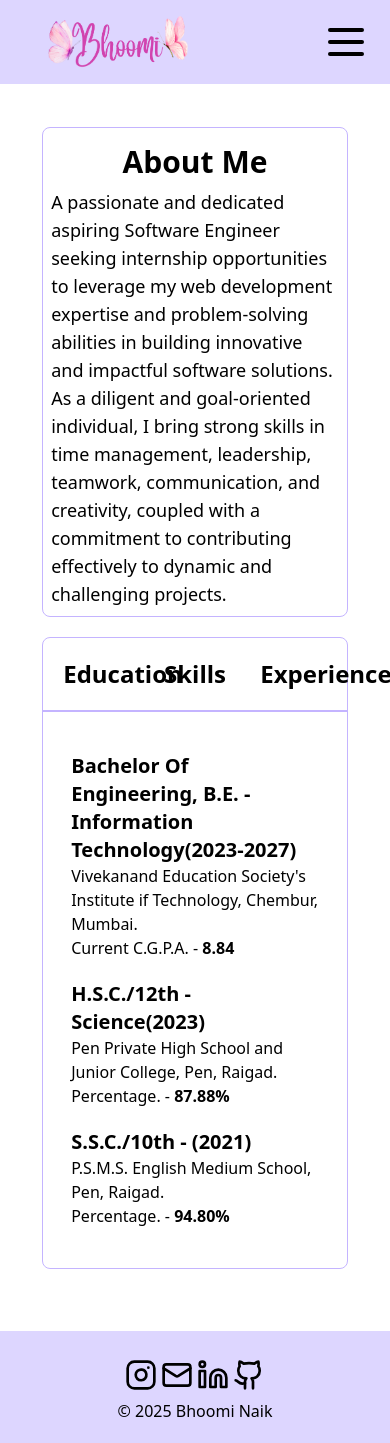
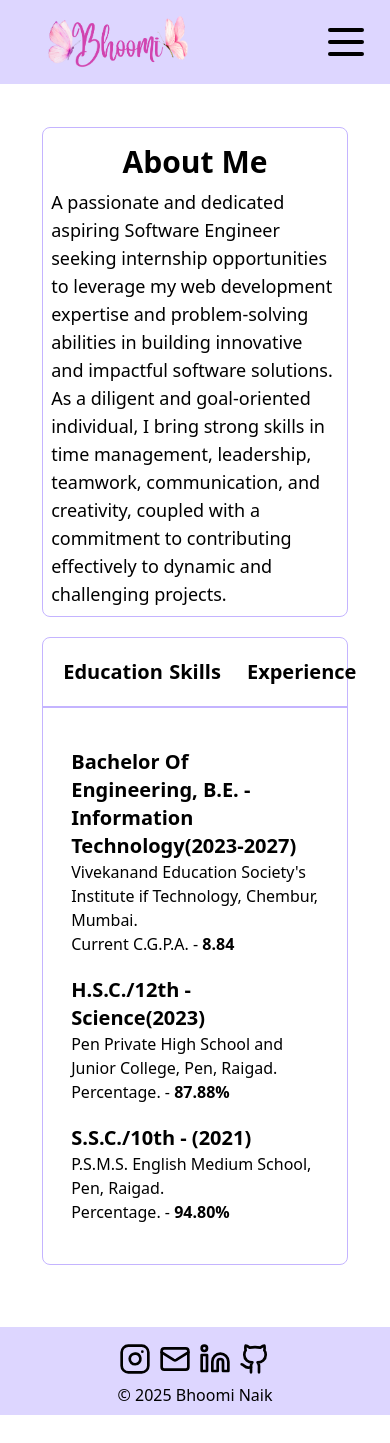
Before and after one commit to bhoominaik16/React_Portfolio, a React (Vite) app in the folder Portfolio/: page /Pages/About in a window 390 px wide. After the commit the page ends 1415 px from the top, so only its background shows below. Built offline with nearby package versions, Linux system fonts and the light colour scheme.

Commit message:
About Changes

```diff
--- a/Portfolio/src/Components/Footer.jsx
+++ b/Portfolio/src/Components/Footer.jsx
@@ -4,8 +4,8 @@ import { Instagram, Mail, Linkedin, Github } from 'lucide-react';
 
     return(
     <footer>
-        <div className='h-auto bg-violet-200 place-items-center p-5 '>
-            <div className='md:w-[20vw] grid grid-cols-4 gap-1  text-center place-items-center m-2'>
+        <div className='h-auto bg-violet-200 place-items-center p-2'>
+            <div className='md:w-[20vw] grid grid-cols-4 gap-2  text-center place-items-center m-2'>
                 <a href='https://www.instagram.com/bhoomi_naik16/' target='_blank'><Instagram size={32} /></a>
                 <a href="mailto:bhoominaik16@gmail.com" target="_blank" rel="noopener noreferrer"><Mail size={32} /></a>
                 <a href="https://www.linkedin.com/in/bhoomi-naik-4a84222a2/" target='_blank'><Linkedin size={32} /></a>
--- a/Portfolio/src/Pages/About.jsx
+++ b/Portfolio/src/Pages/About.jsx
@@ -16,7 +16,7 @@ function About(){
                 </p>
             </div>
             <div className="grid md:grid-cols-6 md:min-h-[50vh] border border-violet-300 rounded-lg place-items-center md:w-[70vw] mx-auto my-5">
-                <div className=" md:col-span-2 w-full p-5 grid grid-cols-3 md:grid-cols-1 gap-8 text-2xl font-semibold">
+                <div className=" md:col-span-2 w-full p-5 grid grid-cols-3 md:grid-cols-1 gap-3 md:gap-8 text-xl md:text-2xl font-semibold">
                     <button className="cursor-pointer hover:text-3xl" onClick={() => setActiveTab('education')}><h1>Education</h1></button>
                     <button className="cursor-pointer hover:text-3xl" onClick={() => setActiveTab('skills')}><h1>Skills</h1></button>
                     <button className="cursor-pointer hover:text-3xl" onClick={() => setActiveTab('experience')}><h1>Experience</h1></button>
```
